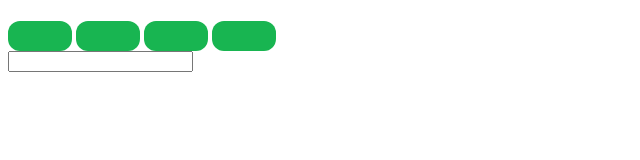
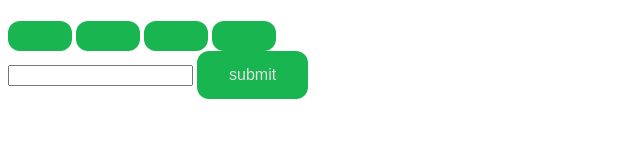
Before and after one commit to BandLingo/bandlingo.github.io, a plain HTML site: page index.html in a window 1280 px wide. Shown: the whole page, without its empty margins (0-640 px from the left). Drawn offline with Linux system fonts and the light colour scheme.

Commit message:
Update index.html

```diff
--- a/index.html
+++ b/index.html
@@ -52,6 +52,8 @@
       <div id="ta">
           <!-- The textbox that the user will type in -->
         <input type="text" id="text">
+          <!-- The submit button -->
+        <button id="sub">submit</button>
       </div>
      </div>
      <!-- Link to javascript so code is less messy here.-->
```
